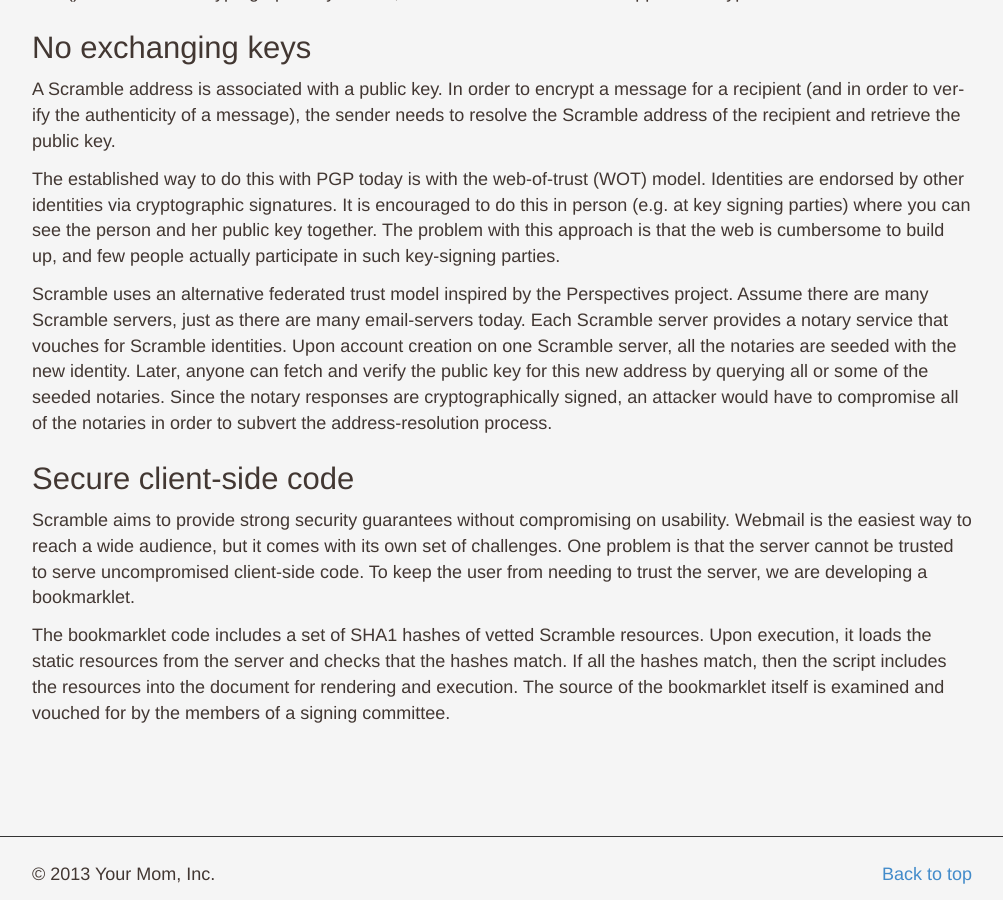
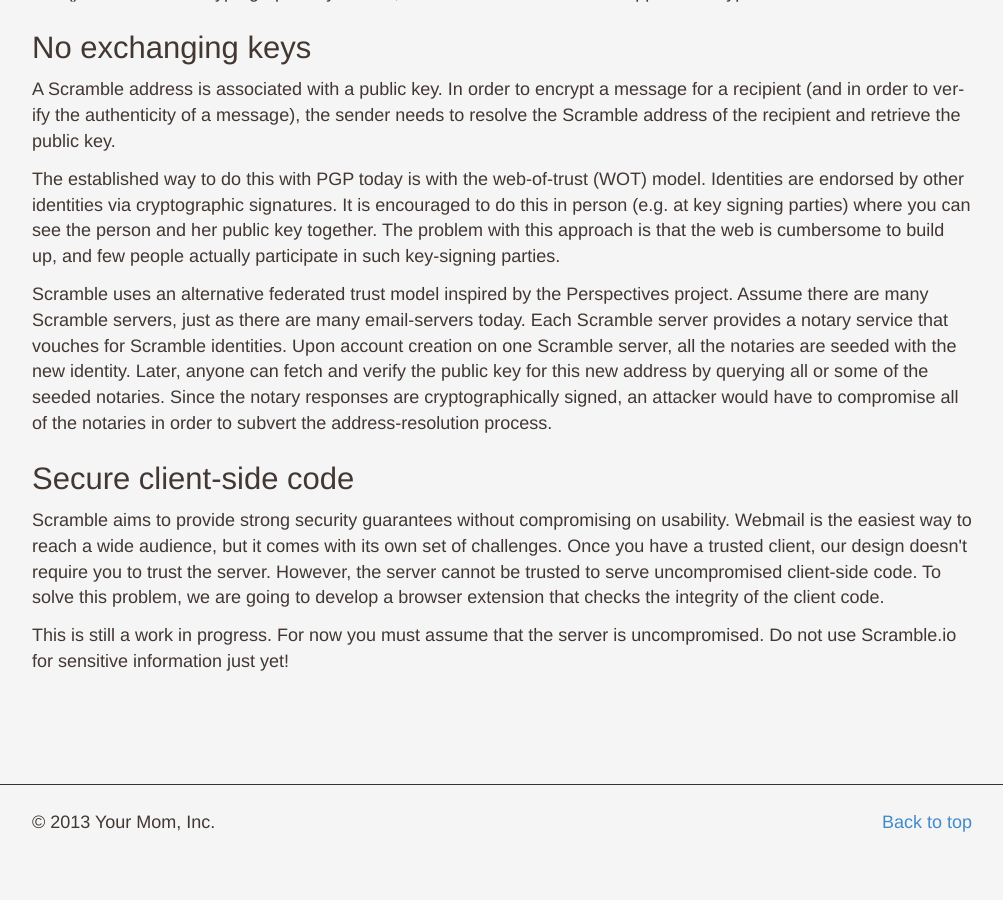
Before and after one commit to dcposch/scramble, a Jekyll site: the page built from index.html, in a window 1280 px wide and 900 px high, scrolled down 2405 px. Shown: the whole window, without its empty margins (138-1141 px from the left). Built offline with Jekyll 4.4.1, drawn with Linux system fonts in a browser that asks for light colours; nearby versions of some CDN libraries; Markdown is read by kramdown in place of the engine named in the settings; the list of posts is cut into pages by our own code; after the commit the page ends 3254 px from its top, so only the background shows below that; some of the changed text lies outside the part shown.

Commit message:
wording changes, bookmarklet -> browser extension

```diff
--- a/index.html
+++ b/index.html
@@ -24,7 +24,7 @@
         <img src="{{ site.baseurl }}/img/arrow-lock.svg" />
       </div>
       <div class="col-md-8">
-        <p>Scramble servers receive and store only ciphertext. This means that nobody, not even the operators of the Scramble servers, or any entity that has gained control of the servers, can read your mail. We developing a bookmarklet which will verify the Javascript loaded from the server. In the event that it has been tampered with, the user is notified.</p>
+        <p>Scramble servers receive and store only ciphertext. This means that nobody, not even the operators of the Scramble servers, or any entity that has gained control of the servers, can read your mail. We developing a browser extension which will verify the Javascript loaded from the server. In the event that it has been tampered with, the user is notified.</p>
       </div>
     </div>
 
@@ -77,9 +77,9 @@
 
       <h3>Secure client-side code</h3>
 
-      <p>Scramble aims to provide strong security guarantees without compromising on usability. Webmail is the easiest way to reach a wide audience, but it comes with its own set of challenges. One problem is that the server cannot be trusted to serve uncompromised client-side code. To keep the user from needing to trust the server, we are developing a bookmarklet.</p>
+      <p>Scramble aims to provide strong security guarantees without compromising on usability. Webmail is the easiest way to reach a wide audience, but it comes with its own set of challenges. Once you have a trusted client, our design doesn't require you to trust the server. However, the server cannot be trusted to serve uncompromised client-side code. To solve this problem, we are going to develop a browser extension that checks the integrity of the client code.</p>
 
-      <p>The bookmarklet code includes a set of SHA1 hashes of vetted Scramble resources. Upon execution, it loads the static resources from the server and checks that the hashes match. If all the hashes match, then the script includes the resources into the document for rendering and execution. The source of the bookmarklet itself is examined and vouched for by the members of a signing committee.</p>
+      <p>This is still a work in progress. For now you must assume that the server is uncompromised. Do not use Scramble.io for sensitive information just yet! </p>
 
     </div>
   </section>
```
